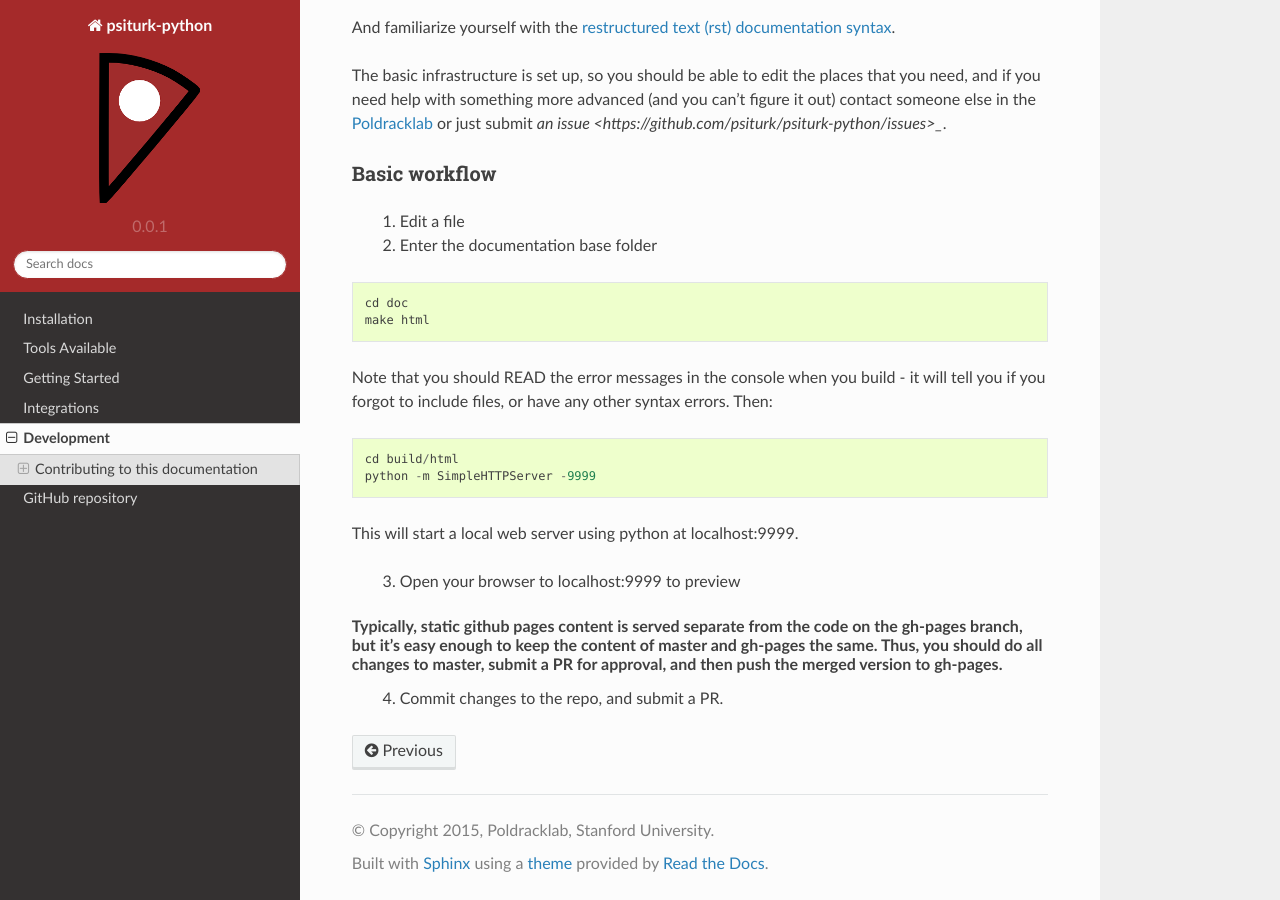
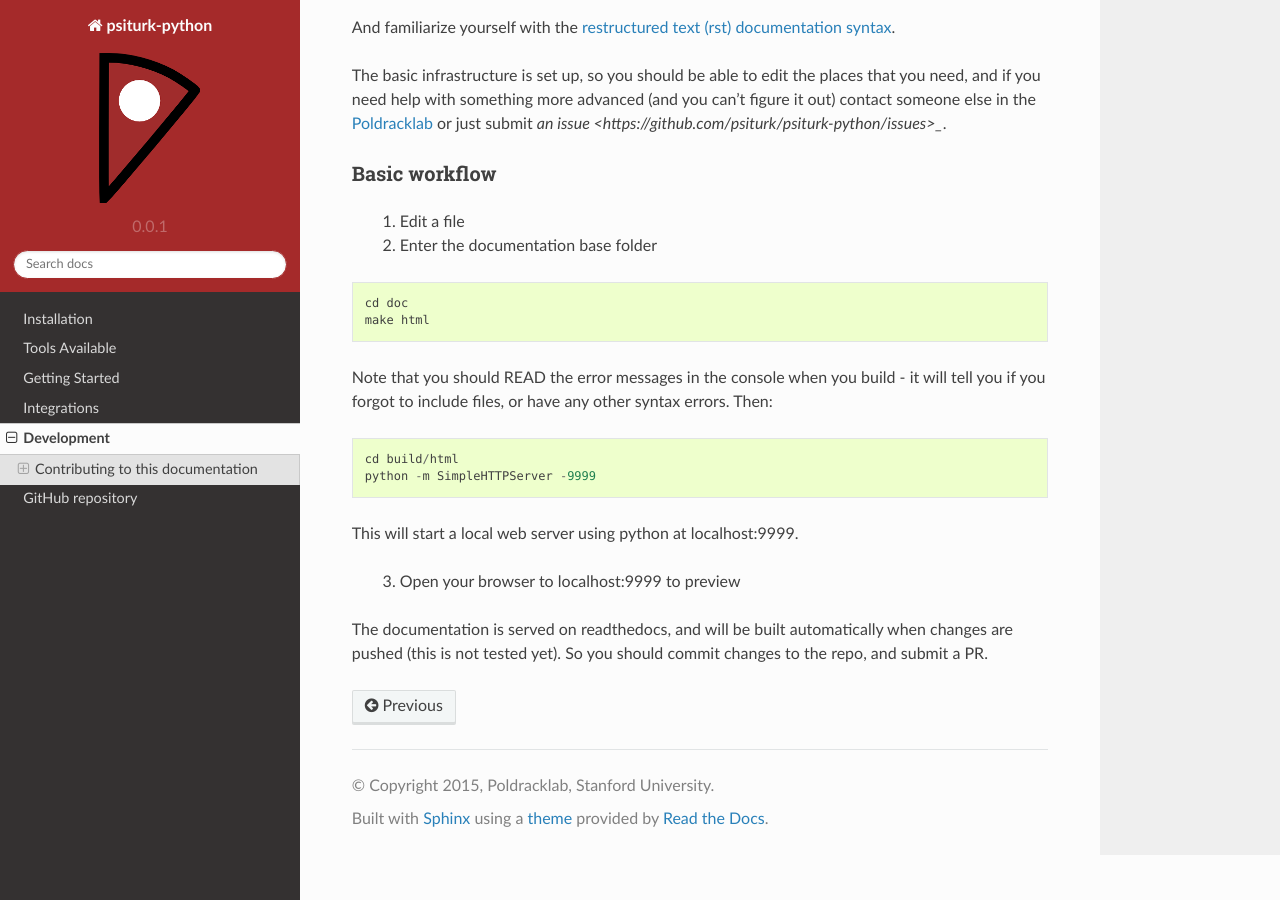
Before and after one commit to expfactory/expfactory-python, a Sphinx documentation site: the page built from doc/source/development.rst, in a window 1280 px wide and 900 px high, scrolled down 549 px. Built offline with Sphinx 7.4.7 and the Read the Docs theme 2.0.0, drawn with Linux system fonts in a browser that asks for light colours.

Commit message:
modified:   doc/source/development.rst

```diff
--- a/doc/source/development.rst
+++ b/doc/source/development.rst
@@ -49,5 +49,4 @@ This will start a local web server using python at localhost:9999.
  3. Open your browser to localhost:9999 to preview
 
 
-Typically, static github pages content is served separate from the code on the gh-pages branch, but it's easy enough to keep the content of master and gh-pages the same. Thus, you should do all changes to master, submit a PR for approval, and then push the merged version to gh-pages.
- 4. Commit changes to the repo, and submit a PR.
+The documentation is served on readthedocs, and will be built automatically when changes are pushed (this is not tested yet). So you should commit changes to the repo, and submit a PR.
```
